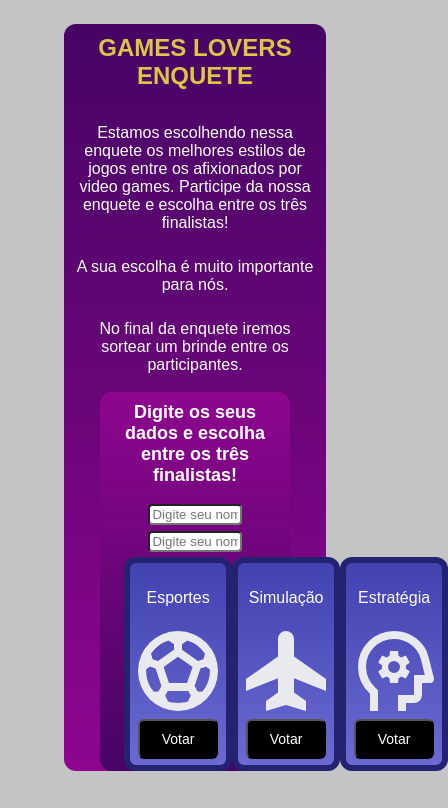
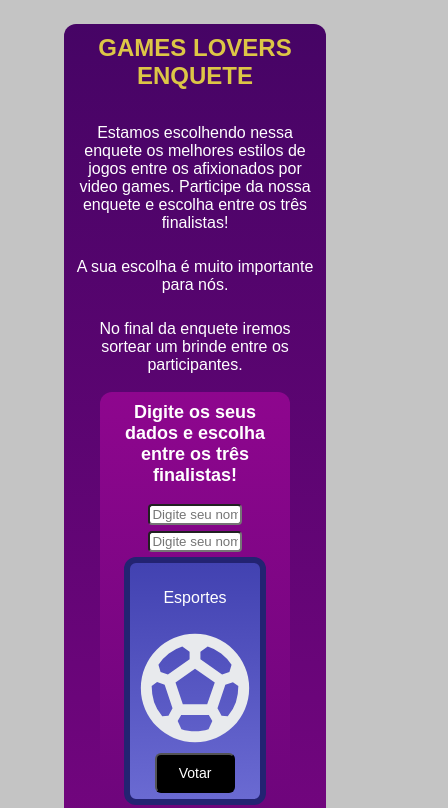
Before and after one commit to Nicolasalles/Projeto2, a plain HTML site: page index.html in a window 390 px wide. Shown: the top 808 px of the page, 448 px wide, since content can reach past the window. Drawn offline with Linux system fonts and the light colour scheme.

Commit message:
responsividade finalizada

```diff
--- a/style.css
+++ b/style.css
@@ -5,13 +5,13 @@ body{
 .bigBox{
     border-radius: 12px;
     margin: 0% 15% 0% 15%;
-    padding: 0px 12px 0px 12px ;
+    padding: 0px 12px 2% 12px;
     background-image: linear-gradient(rgb(70, 4, 101), rgb(142, 6, 142)) ;
 }
 
 .smallBox{
     margin: 0px 24px 0px 24px;
-    padding: 0px 24px 0px 24px;
+    padding: 0px 24px 12px 24px;
     border-radius: 12px;
     background-image: linear-gradient(rgb(142, 6, 142), rgb(70, 4, 101));
 }
@@ -70,3 +70,12 @@ button{
     background-color: black;
     border-radius: 6px;
 }
+
+@media (max-width: 600px){
+    .flexCntnr{
+       flex-direction: column;
+    }
+    .card {
+        margin-bottom: 4%;
+    }
+}
```
